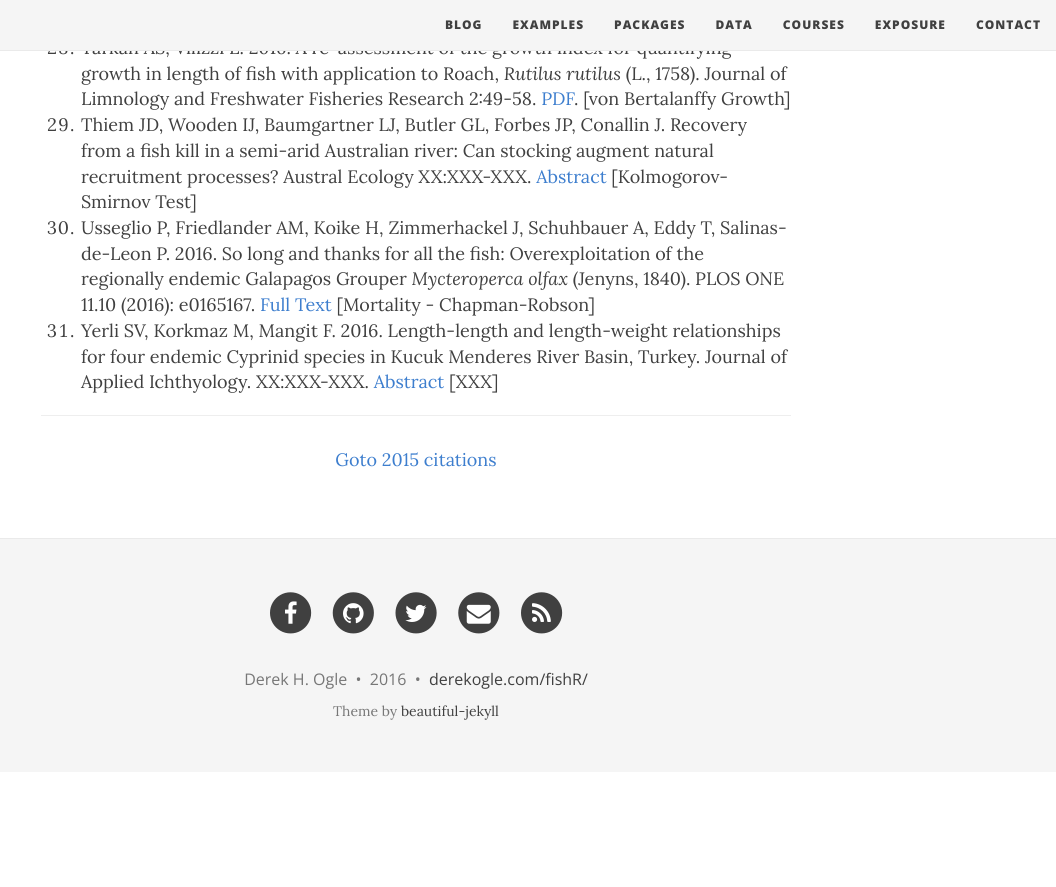
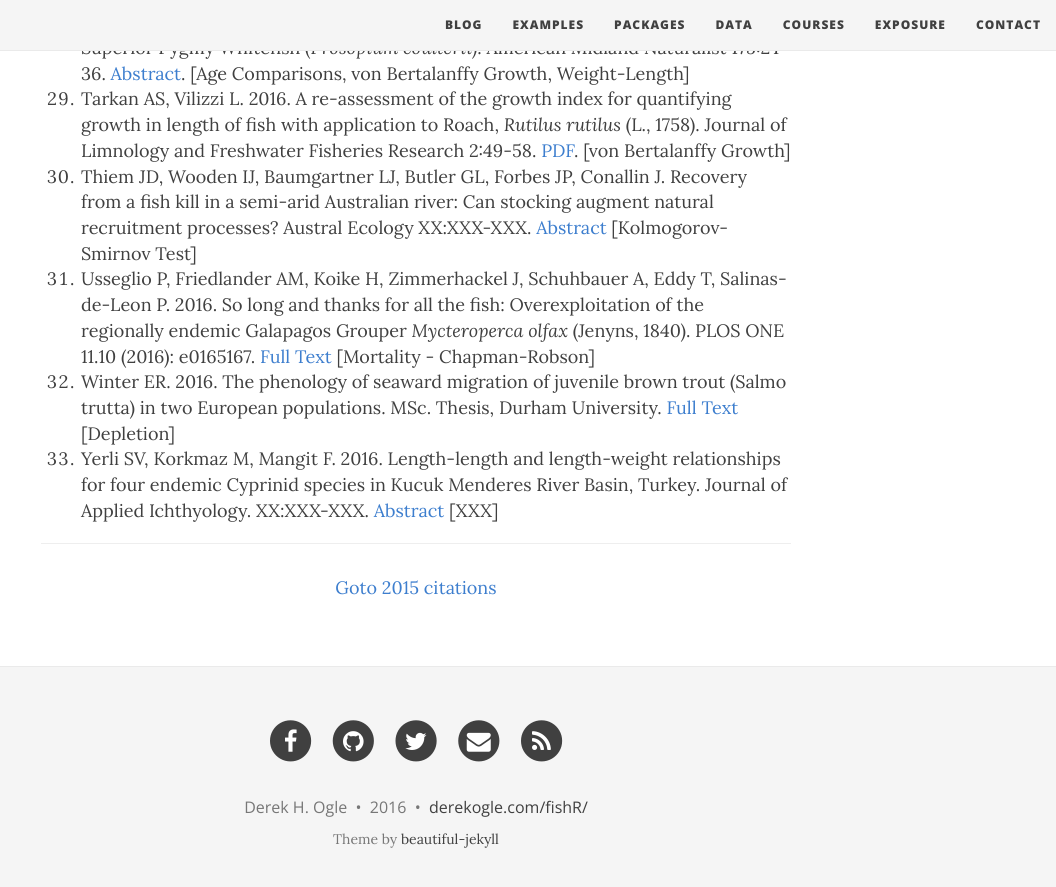
Before and after one commit to droglenc/fishR, a Jekyll site: the page built from exposure/exposure-citations16.md, in a window 1280 px wide and 900 px high, scrolled down 2779 px. Shown: the top 887 px of the window, without its empty margins (224-1280 px from the left). Built offline with Jekyll 4.4.1, drawn with Linux system fonts in a browser that asks for light colours; nearby versions of some CDN libraries; before the commit the page ends 3551 px from its top, so only the background shows below that; some of the changed text lies outside the part shown.

Commit message:
Updated citations

```diff
--- a/exposure/exposure-citations16.md
+++ b/exposure/exposure-citations16.md
@@ -13,6 +13,7 @@
 1. Barreto RR, de Farias WKT, Andrade H, Santana FM, Lessa R.  2016.  Age, growth and spatial distribution of the life stages of the Shortfin Mako, *Isurus oxyrinchus* (Rafinesque, 1810) caught in the Western and Central Atlantic.  PLoS ONE 11(4):e0153062.  [Full Text](http://journals.plos.org/plosone/article?id=10.1371/journal.pone.0153062) [Age-Length Key]
 1. Bazzichettoa M, Malavasi M, Acosta ATR, Carranza ML.  2016.  How does dune morphology shape coastal EC habitats occurrence? A remote sensing approach using airborne LiDAR on the Mediterranean coast.  Ecological Indicators 71:618-626.  [Abstract](http://www.sciencedirect.com/science/article/pii/S1470160X16304435) [Dunn Test]
 1. Bokhutlo T, Weyl OLF, Mosepele K, Wilson GG.  2016.  Influence of the annual flood-pulse on catch per unit effort, condition and reproduction of *Clarias gariepinus* from the upper Okavango Delta, Botswana.  African Journal of Aquatic Science ##:##-##. [Abstract](http://www.tandfonline.com/doi/abs/10.2989/16085914.2016.1138279) [??]
+1. Bravo C, Ponce C, Bautista LM, ALonso JC. 2016. Dietary divergence in the most sexually size-dimorphic bird. The Auk 133:178-197. [Full Text](https://www.researchgate.net/profile/Carolina_Bravo/publication/293013732_Dietary_divergence_in_the_most_sexually_size-dimorphic_bird/links/56fd098308aeb723f15d4d2c.pdf) [Diet Overlap]
 1. Breeggemann J.  2016.  Ecology of Largemouth Bass in an aging reservoir: Implications for creating a trophy Largemouth Bass fishery. Dissertation, South Dakota State University.  [Full Text](http://openprairie.sdstate.edu/cgi/viewcontent.cgi?article=2069&context=etd) [Growth]
 1. Broadley AD, Tweedley JR, Loneragan NR. 2016.  Estimating biological parameters for penaeid restocking in an Australian temperate estuary. Fisheries Research. XX:XXX-XXX. [Abstract](http://www.sciencedirect.com/science/article/pii/S0165783616303009) [???]
 1. Buhariwalla CF, MacMillan JL, Gregoire MJ, Dadswell MJ Stoksebury MJW.  2016.  Population characteristics of Striped Bass killed by cold shock during winter shutdown of a power plant in Nova Scotia.  Northeastern Naturalist 23:163-173.  [Abstract](http://www.bioone.org/doi/abs/10.1656/045.023.0113) [Weight-Length Relationships]
@@ -38,6 +39,7 @@
 1. Tarkan AS, Vilizzi L.  2016.  A re-assessment of the growth index for quantifying growth in length of fish with application to Roach, *Rutilus rutilus* (L., 1758).  Journal of Limnology and Freshwater Fisheries Research 2:49-58.  [PDF](http://scholar.google.com/scholar_url?url=http://www.limnofish.org/article/download/5000127509/5000163990&hl=en&sa=X&scisig=AAGBfm2aCE3ZOH8I5CRXS40YGWKezUigDQ&nossl=1&oi=scholaralrt).  [von Bertalanffy Growth]
 1. Thiem JD, Wooden IJ, Baumgartner LJ, Butler GL, Forbes JP, Conallin J.  Recovery from a fish kill in a semi-arid Australian river: Can stocking augment natural recruitment processes?  Austral Ecology XX:XXX-XXX.  [Abstract](http://onlinelibrary.wiley.com/doi/10.1111/aec.12424/full)  [Kolmogorov-Smirnov Test]
 1. Usseglio P, Friedlander AM, Koike H, Zimmerhackel J, Schuhbauer A, Eddy T, Salinas-de-Leon P. 2016. So long and thanks for all the fish: Overexploitation of the regionally endemic Galapagos Grouper *Mycteroperca olfax* (Jenyns, 1840). PLOS ONE 11.10 (2016): e0165167. [Full Text](http://journals.plos.org/plosone/article?id=10.1371/journal.pone.0165167) [Mortality - Chapman-Robson]
+1. Winter ER. 2016. The phenology of seaward migration of juvenile brown trout (Salmo trutta) in two European populations. MSc. Thesis, Durham University. [Full Text](http://etheses.dur.ac.uk/11544) [Depletion]
 1. Yerli SV, Korkmaz M, Mangit F.  2016.  Length-length and length-weight relationships for four endemic Cyprinid species in Kucuk Menderes River Basin, Turkey.  Journal of Applied Ichthyology.  XX:XXX-XXX.  [Abstract](http://onlinelibrary.wiley.com/doi/10.1111/jai.13133/abstract) [XXX]
 
 -----
```
